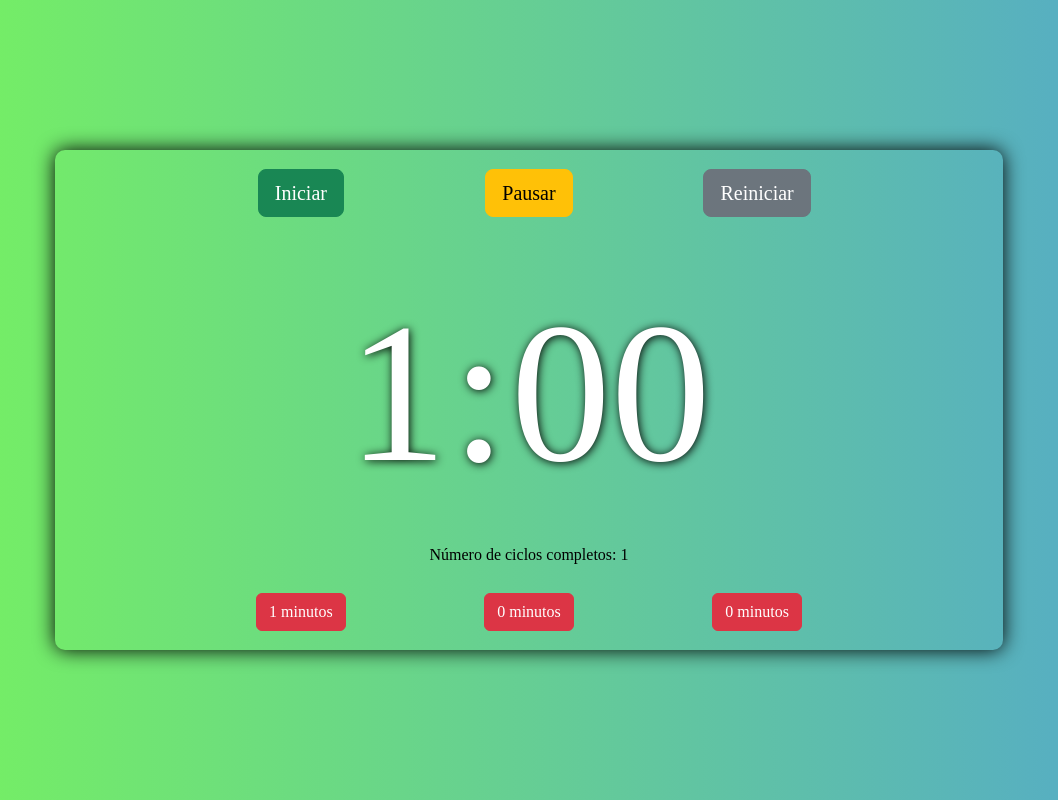
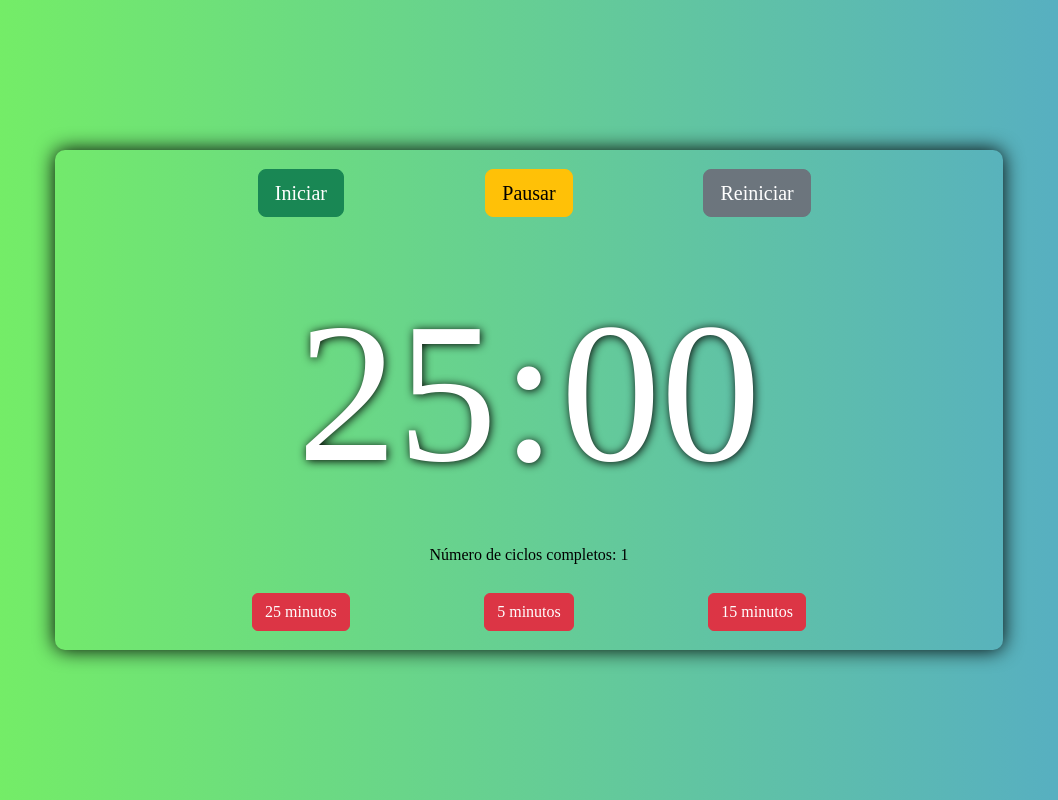
Before and after one commit to williamsemmler/PomodoroTimer, a plain HTML site: page index.html in a window 1280 px wide. Shown: the whole page, without its empty margins (111-1169 px from the left). Drawn offline with nearby package versions, Linux system fonts and the light colour scheme.

Commit message:
ajuste final script.js

```diff
--- a/index.html
+++ b/index.html
@@ -3,7 +3,7 @@
     <head>
         <meta charset="UTF-8">
         <meta name="viewport" content="width=device-width, initial-scale=1.0">
-        <title>Conversor de moedas</title>
+        <title>PomoTimer</title>
 
         <!-- Link jQuery -->
         <script src="https://code.jquery.com/jquery-3.7.1.min.js" integrity="sha256-/JqT3SQfawRcv/BIHPThkBvs0OEvtFFmqPF/lYI/Cxo=" crossorigin="anonymous"></script>
--- a/script.js
+++ b/script.js
@@ -1,6 +1,6 @@
-const foco = 1
-const pausaCurta = 0
-const pausaLonga = 0
+const foco = 25
+const pausaCurta = 5
+const pausaLonga = 15
 
 $(document).ready (() => {
 
```
